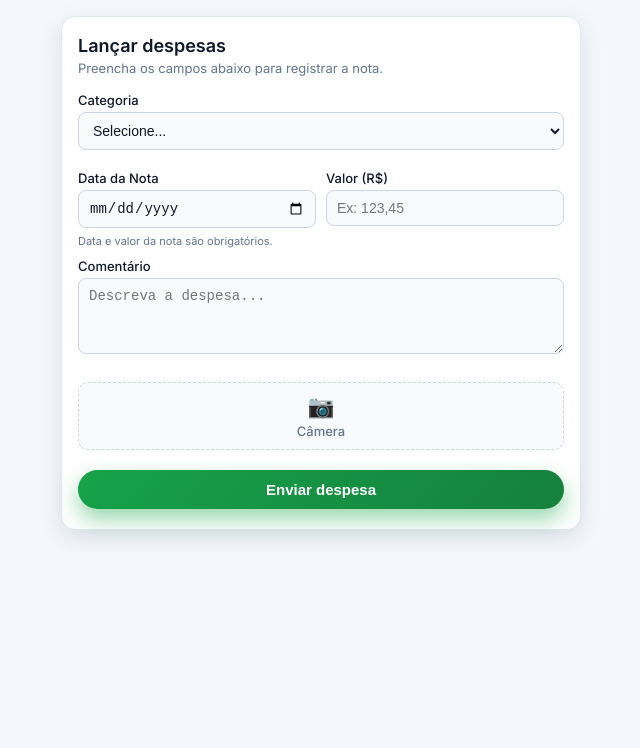
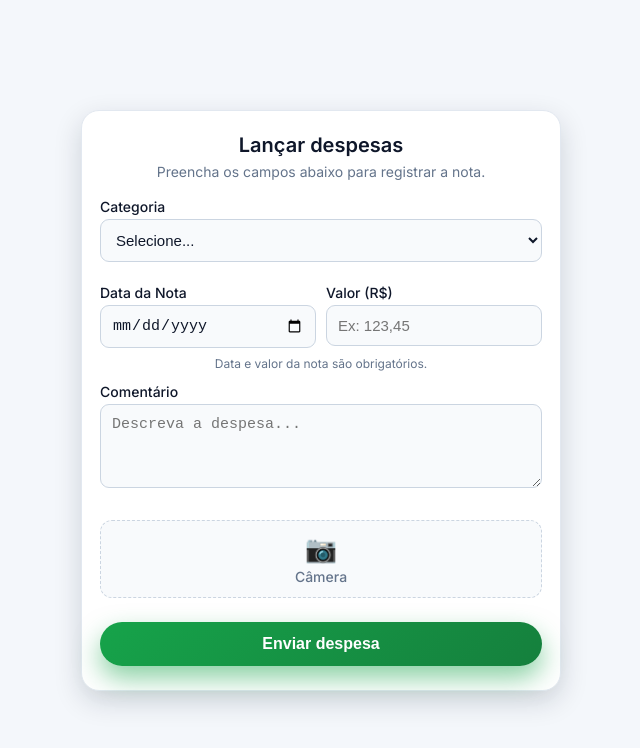
Before and after one commit to brenopavi/pavi_notas, a plain HTML site: page main.html in a window 1280 px wide. Shown: the whole page, without its empty margins (319-959 px from the left). Drawn offline with Linux system fonts and the light colour scheme.

Commit message:
main.html

```diff
--- a/main.html
+++ b/main.html
@@ -32,40 +32,41 @@
       min-height: 100vh;
       display: flex;
       justify-content: center;
-      align-items: flex-start;
+      align-items: center;       /* centraliza verticalmente */
       padding: 16px;
       color: var(--text);
     }
 
     .container {
       width: 100%;
-      max-width: 520px; /* ocupa toda a largura nos celulares */
+      max-width: 480px;          /* largura boa pra celular */
       margin: 0 auto;
       background: var(--card);
-      padding: 18px 16px 20px;
-      border-radius: 14px;
-      box-shadow: 0 8px 24px rgba(15, 23, 42, 0.10);
+      padding: 22px 18px 24px;
+      border-radius: 18px;
+      box-shadow: 0 10px 28px rgba(15, 23, 42, 0.16);
       border: 1px solid var(--border);
     }
 
     h2 {
-      text-align: left;
-      margin: 0 0 4px;
-      font-size: 18px;
+      text-align: center;        /* centralizado */
+      margin: 0 0 6px;
+      font-size: 20px;
       font-weight: 600;
     }
 
     .subtitle {
-      margin: 0 0 16px;
-      font-size: 13px;
+      margin: 0 0 18px;
+      font-size: 14px;
       color: var(--muted);
+      text-align: center;        /* centralizado */
     }
 
     label {
       display: block;
-      margin: 10px 0 4px;
+      margin: 12px 0 4px;
       font-weight: 500;
-      font-size: 13px;
+      font-size: 14px;
     }
 
     select,
@@ -74,10 +75,10 @@
     input[type="date"],
     textarea {
       width: 100%;
-      padding: 9px 10px;
-      border-radius: 8px;
+      padding: 11px 11px;
+      border-radius: 9px;
       border: 1px solid #cbd5e1;
-      font-size: 14px;
+      font-size: 15px;
       box-sizing: border-box;
       margin-bottom: 10px;
       background: #f8fafc;
@@ -96,24 +97,25 @@
 
     textarea {
       resize: vertical;
-      min-height: 76px;
+      min-height: 84px;
     }
 
     .icon-area {
       display: flex;
-      gap: 10px;
-      margin-top: 4px;
+      gap: 12px;
+      margin-top: 6px;
+      justify-content: center;
     }
 
     .icon-btn {
       flex: 1;
       text-align: center;
-      padding: 10px 0;
-      border-radius: 10px;
+      padding: 12px 0;
+      border-radius: 12px;
       border: 1px dashed #cbd5e1;
       cursor: pointer;
       user-select: none;
-      font-size: 13px;
+      font-size: 14px;
       background: #f8fafc;
       transition: background 0.2s, box-shadow 0.2s, border-color 0.2s;
       color: var(--muted);
@@ -121,7 +123,7 @@
 
     .icon-btn span {
       display: block;
-      font-size: 22px;
+      font-size: 26px;
       margin-bottom: 4px;
     }
 
@@ -134,34 +136,35 @@
 
     .btn-enviar {
       width: 100%;
-      padding: 11px;
+      padding: 13px;
       border-radius: 999px;
       border: none;
       background: linear-gradient(135deg, var(--primary), var(--primary-dark));
       color: #fff;
-      font-size: 15px;
+      font-size: 16px;
       font-weight: 600;
       cursor: pointer;
-      margin-top: 16px;
-      box-shadow: 0 10px 22px rgba(22, 163, 74, 0.45);
+      margin-top: 20px;
+      box-shadow: 0 12px 26px rgba(22, 163, 74, 0.5);
       transition: transform 0.05s ease, box-shadow 0.15s ease, opacity 0.15s ease;
     }
 
     .btn-enviar:hover {
-      opacity: 0.95;
-      box-shadow: 0 12px 26px rgba(22, 163, 74, 0.55);
+      opacity: 0.96;
+      box-shadow: 0 14px 30px rgba(22, 163, 74, 0.55);
     }
 
     .btn-enviar:active {
       transform: translateY(1px);
-      box-shadow: 0 6px 14px rgba(22, 163, 74, 0.40);
+      box-shadow: 0 8px 18px rgba(22, 163, 74, 0.42);
     }
 
     .hint {
-      font-size: 11px;
+      font-size: 12px;
       color: var(--muted);
-      margin-top: -4px;
-      margin-bottom: 8px;
+      margin-top: -2px;
+      margin-bottom: 10px;
+      text-align: center;
     }
 
     .row-inline {
@@ -171,6 +174,13 @@
 
     .row-inline > div {
       flex: 1;
+    }
+
+    /* Em telas bem pequenas, quebra em coluna pra não ficar apertado */
+    @media (max-width: 360px) {
+      .row-inline {
+        flex-direction: column;
+      }
     }
   </style>
 </head>
```
